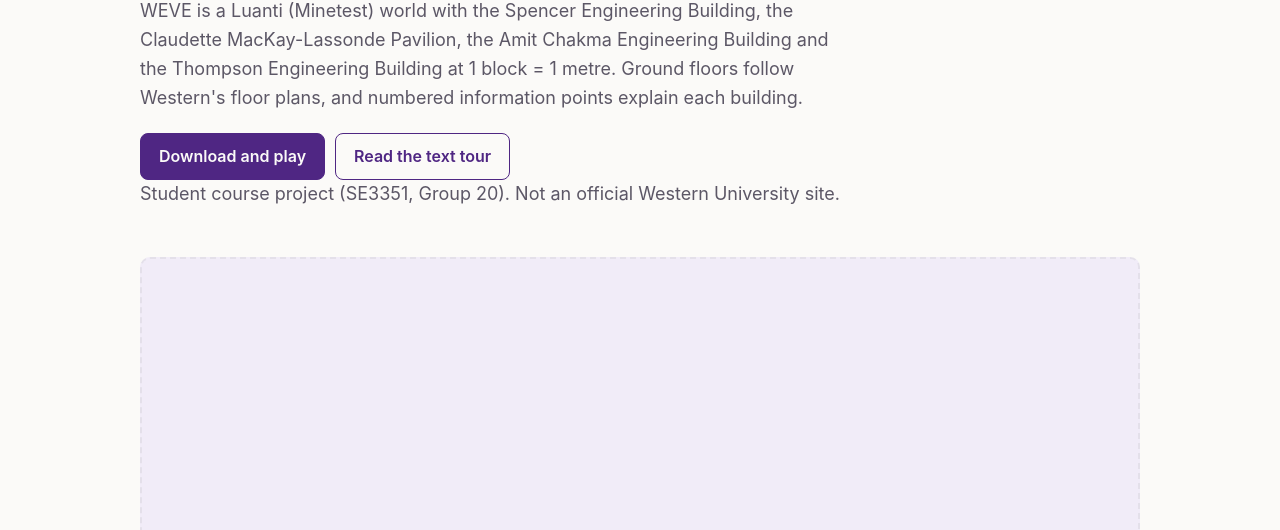
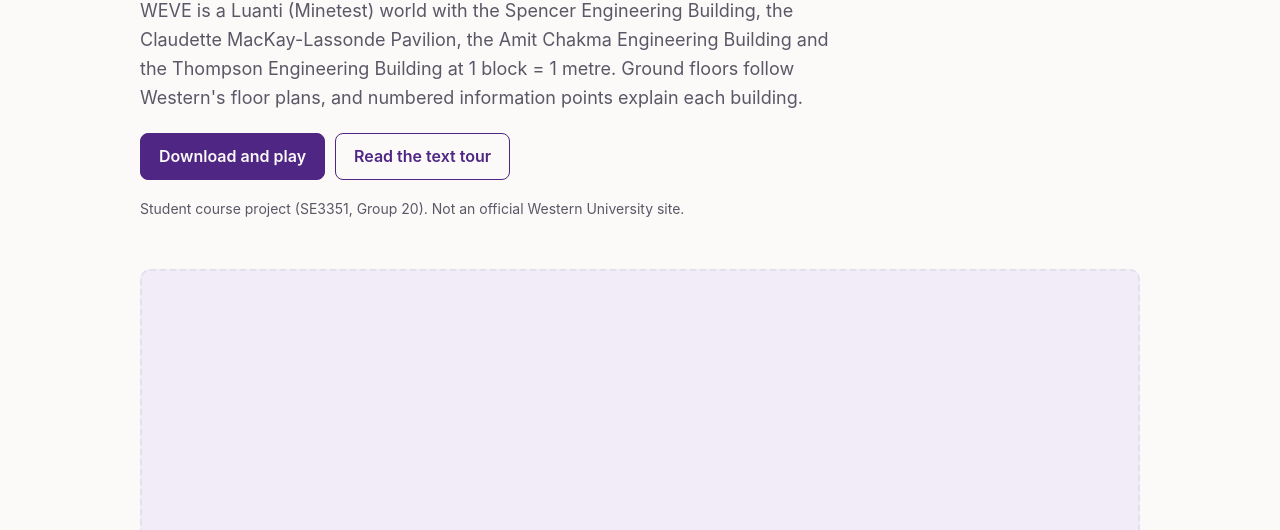
Before and after one commit to Ashwin-Krishan/weve-site, a plain HTML site: page index.html in a window 1280 px wide. Shown: the part 269-799 px from the top of the page. Drawn offline with Linux system fonts and the light colour scheme.

Commit message:
Fix spacing above the course-project notice

```diff
--- a/index.html
+++ b/index.html
@@ -35,7 +35,7 @@ nav ul { list-style: none; margin: 0; padding: 0; display: flex; flex-wrap: wrap
 .btns { display: flex; flex-wrap: wrap; gap: 10px; }
 .btn { display: inline-block; padding: 10px 18px; border-radius: 8px; text-decoration: none; font-weight: 600; border: 1px solid var(--accent); }
 .btn.primary { background: var(--accent); color: var(--bg); }
-.notice { margin-top: 18px; font-size: 14px; color: var(--muted); }
+.hero .notice { margin-top: 18px; font-size: 14px; color: var(--muted); }
 section { padding: 28px 0; border-top: 1px solid var(--line); }
 h2 { font-size: 24px; margin: 0 0 6px; }
 h3 { font-size: 19px; margin: 0 0 4px; }
```
